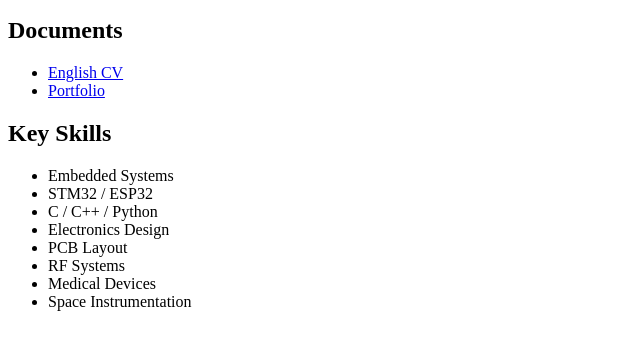
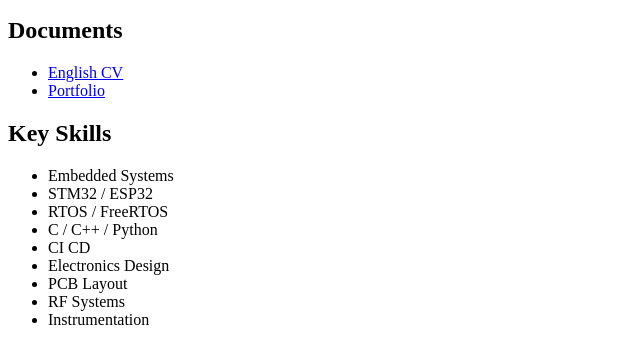
Before and after one commit to BastienTHOREZ/portfolio, a plain HTML site: page index.html in a window 1280 px wide. Shown: the part 101-464 px from the top of the page, without its empty margins (0-640 px from the left). Drawn offline with Linux system fonts and the light colour scheme.

Commit message:
Update list of skills in index.html

```diff
--- a/index.html
+++ b/index.html
@@ -19,12 +19,13 @@
     <ul>
         <li>Embedded Systems</li>
         <li>STM32 / ESP32</li>
+        <li>RTOS / FreeRTOS</li>
         <li>C / C++ / Python</li>
+        <li>CI CD</li>
         <li>Electronics Design</li>
         <li>PCB Layout</li>
         <li>RF Systems</li>
-        <li>Medical Devices</li>
-        <li>Space Instrumentation</li>
+        <li>Instrumentation</li>
     </ul>
 
 </body>
```
